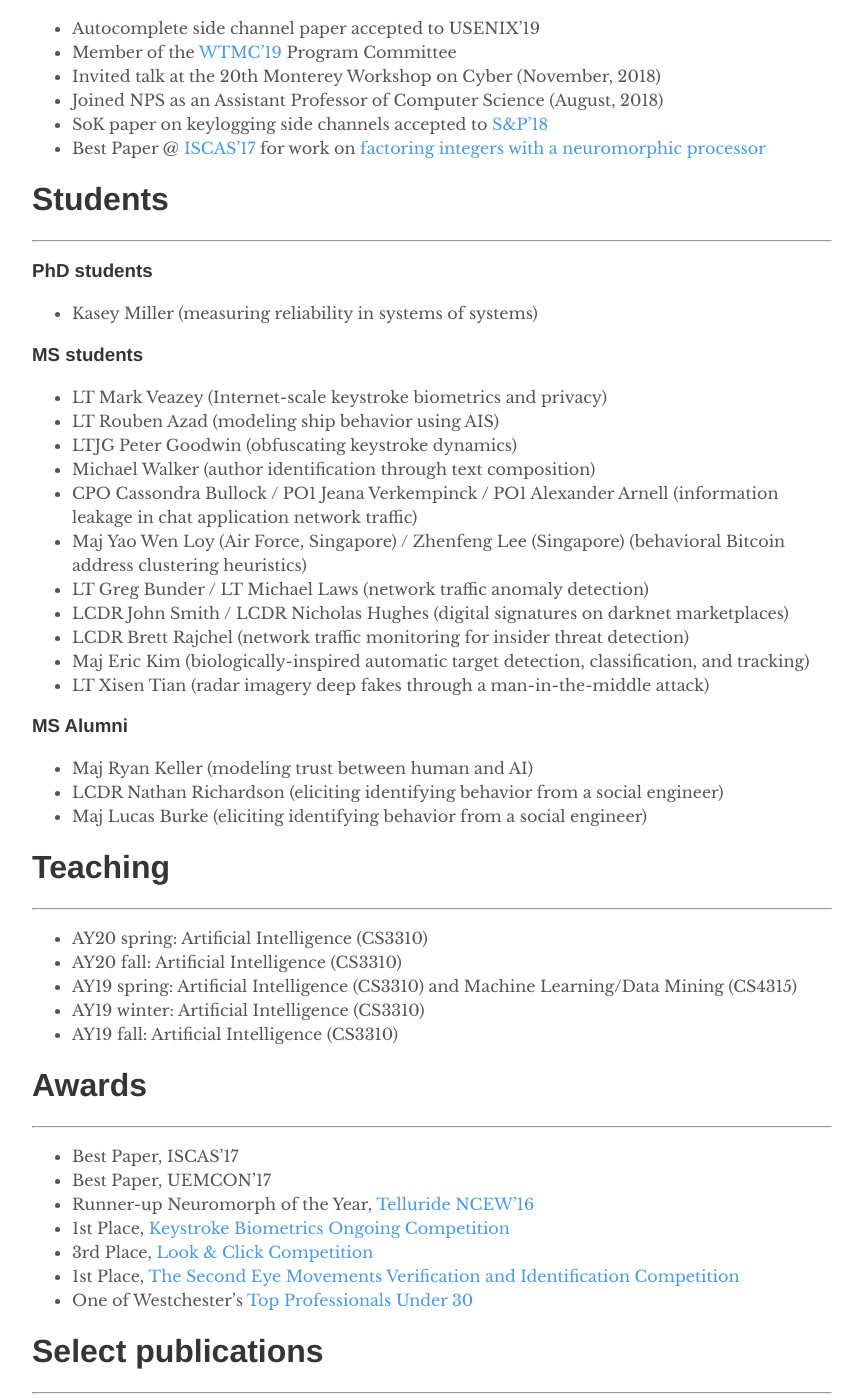
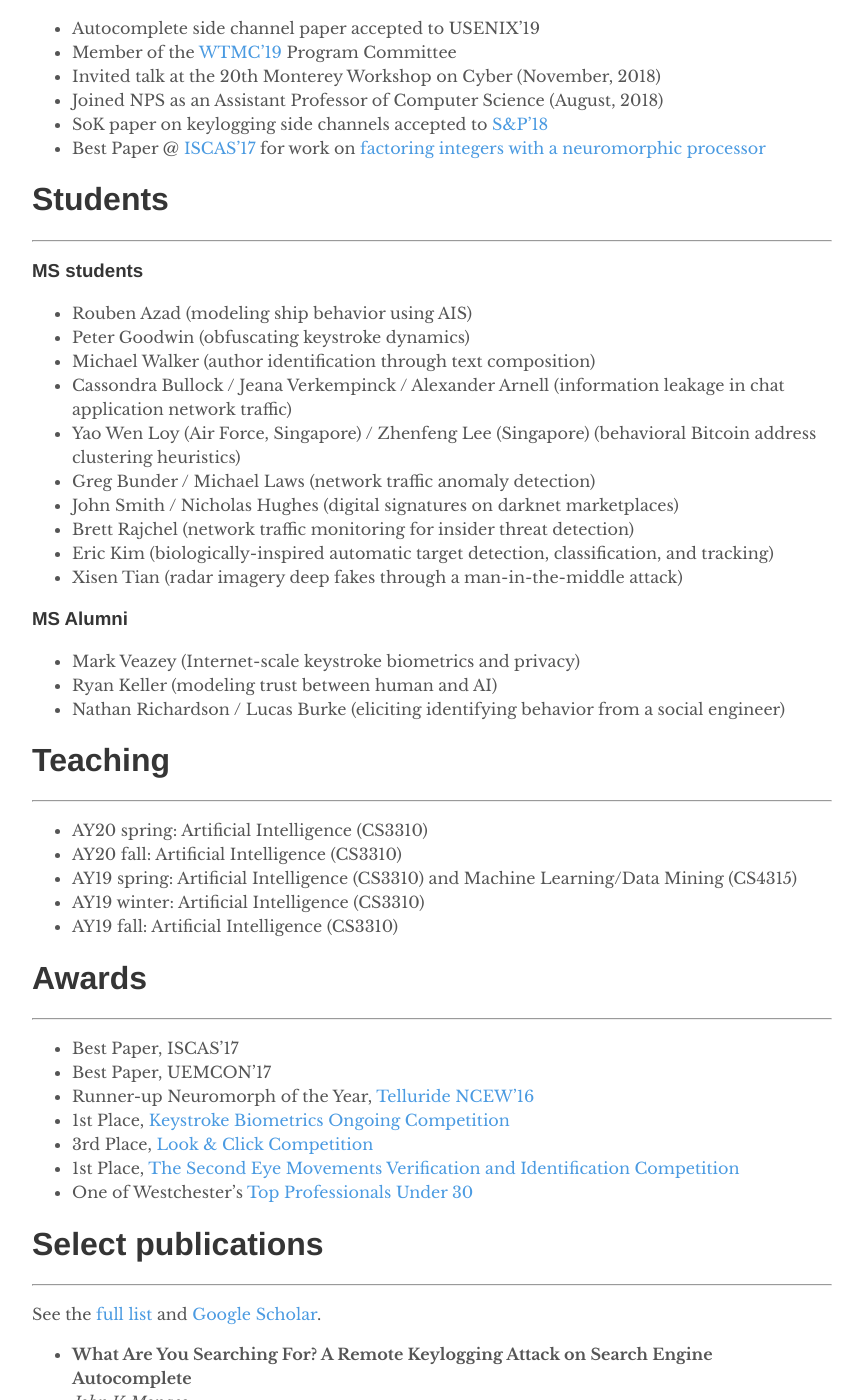
Before and after one commit to vmonaco/vmonaco.github.io, a Jekyll site: the page built from index.md, in a window 1280 px wide and 1400 px high, scrolled down 639 px. Shown: the whole window, without its empty margins (208-1071 px from the left). Built offline with Jekyll 4.4.1, drawn with Linux system fonts in a browser that asks for light colours.

Commit message:
updated index

```diff
--- a/index.md
+++ b/index.md
@@ -26,26 +26,22 @@ From 2016-2018, I was a Postdoc and then Computer Scientist at the U.S. Army Res
 # Students
 ***
 
-### PhD students
-* Kasey Miller (measuring reliability in systems of systems)
-
 ### MS students
-* LT Mark Veazey (Internet-scale keystroke biometrics and privacy)
-* LT Rouben Azad (modeling ship behavior using AIS)
-* LTJG Peter Goodwin (obfuscating keystroke dynamics)
+* Rouben Azad (modeling ship behavior using AIS)
+* Peter Goodwin (obfuscating keystroke dynamics)
 * Michael Walker (author identification through text composition)
-* CPO Cassondra Bullock / PO1 Jeana Verkempinck / PO1 Alexander Arnell (information leakage in chat application network traffic)
-* Maj Yao Wen Loy (Air Force, Singapore) / Zhenfeng Lee (Singapore) (behavioral Bitcoin address clustering heuristics)
-* LT Greg Bunder / LT Michael Laws (network traffic anomaly detection)
-* LCDR John Smith / LCDR Nicholas Hughes (digital signatures on darknet marketplaces)
-* LCDR Brett Rajchel (network traffic monitoring for insider threat detection)
-* Maj Eric Kim (biologically-inspired automatic target detection, classification, and tracking)
-* LT Xisen Tian (radar imagery deep fakes through a man-in-the-middle attack)
+* Cassondra Bullock / Jeana Verkempinck / Alexander Arnell (information leakage in chat application network traffic)
+* Yao Wen Loy (Air Force, Singapore) / Zhenfeng Lee (Singapore) (behavioral Bitcoin address clustering heuristics)
+* Greg Bunder / Michael Laws (network traffic anomaly detection)
+* John Smith / Nicholas Hughes (digital signatures on darknet marketplaces)
+* Brett Rajchel (network traffic monitoring for insider threat detection)
+* Eric Kim (biologically-inspired automatic target detection, classification, and tracking)
+* Xisen Tian (radar imagery deep fakes through a man-in-the-middle attack)
 
 ### MS Alumni
-* Maj Ryan Keller (modeling trust between human and AI)
-* LCDR Nathan Richardson (eliciting identifying behavior from a social engineer)
-* Maj Lucas Burke  (eliciting identifying behavior from a social engineer)
+* Mark Veazey (Internet-scale keystroke biometrics and privacy)
+* Ryan Keller (modeling trust between human and AI)
+* Nathan Richardson / Lucas Burke (eliciting identifying behavior from a social engineer)
 
 # Teaching
 ***
```
